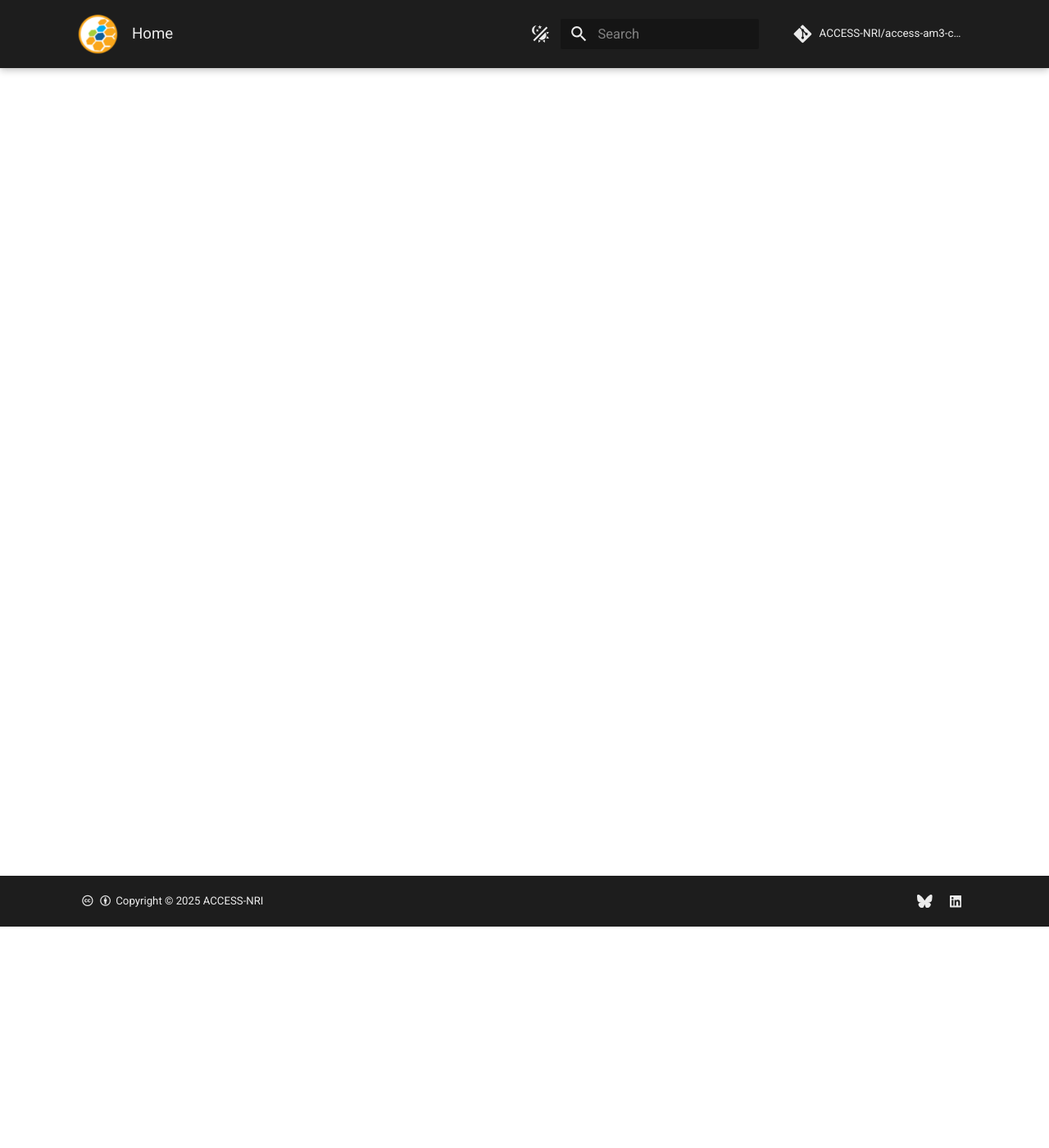
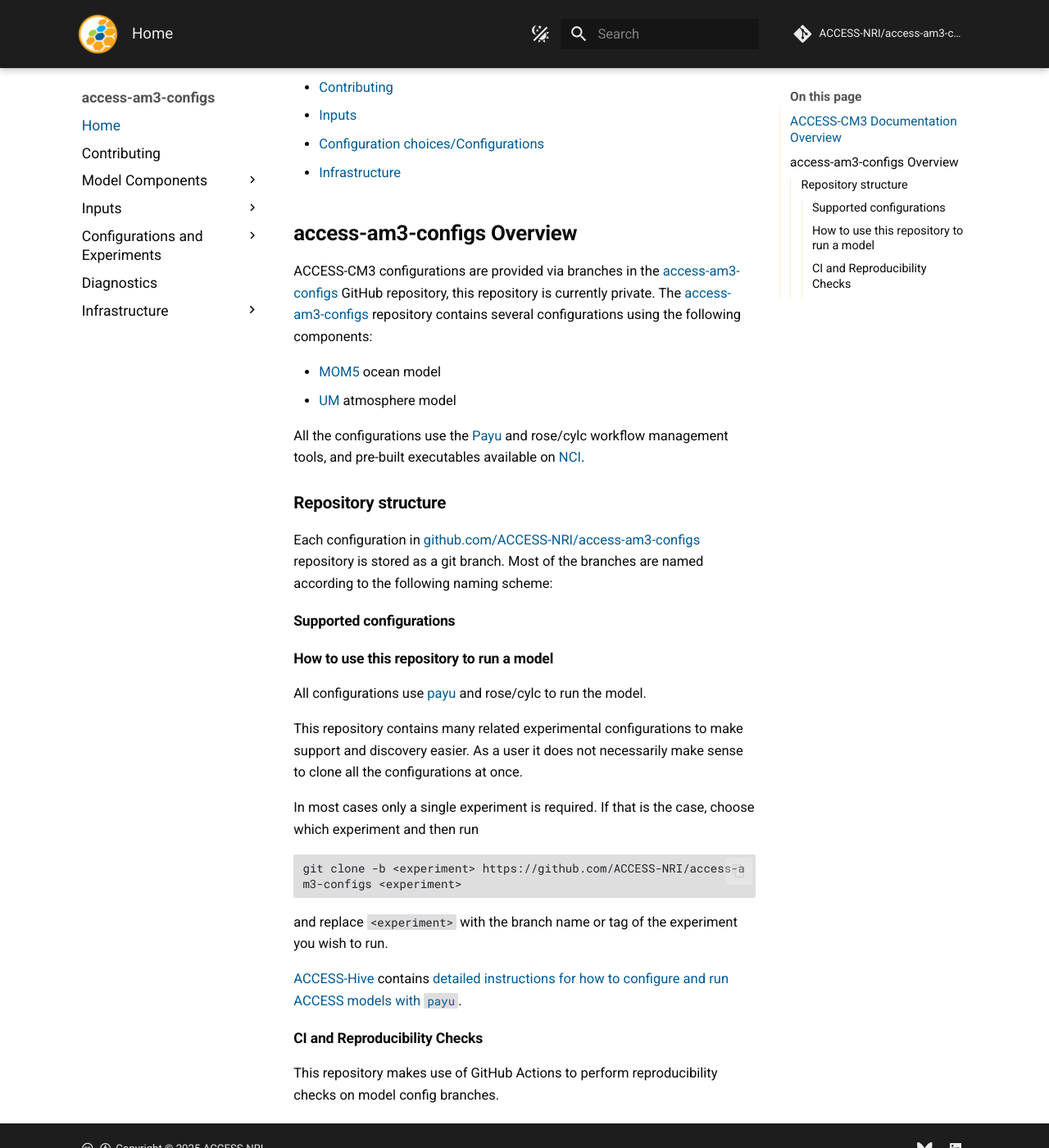
Before and after one commit to ACCESS-NRI/access-am3-configs-doc, an MkDocs documentation site: the page built from documentation/docs/pages/index.md, in a window 1280 px wide and 1400 px high, scrolled down 270 px. Shown: the whole window at 82% size. Built offline with MkDocs 1.6.1 and Material for MkDocs 9.7.7, drawn with Linux system fonts in a browser that asks for light colours; comment, search, counter and statistics services are not loaded; some of the changed text lies outside the part shown.

````diff
--- a/documentation/docs/pages/index.md
+++ b/documentation/docs/pages/index.md
@@ -1 +1,53 @@
-AM3 configuration docs will go here!
+
+# Home
+
+Welcome to the documentation for the [ACCESS-CM3 model configurations](https://github.com/ACCESS-NRI/access-am3-configs)!
+
+
+## ACCESS-CM3 Documentation Overview
+
+See the navigation links on the left. Some reading tips, see:
+
+ - [Contributing](/contributing)
+ - [Inputs](/inputs/Forcing-data-models)
+ - [Configuration choices/Configurations](/configurations/Overview/)
+ - [Infrastructure](/infrastructure/Architecture/)
+
+## access-am3-configs Overview
+ACCESS-CM3 configurations are provided via branches in the [access-am3-configs](https://github.com/ACCESS-NRI/access-am3-configs) GitHub repository, this repository is currently private. The [access-am3-configs](https://github.com/ACCESS-NRI/access-am3-configs) repository contains several configurations using the following components:
+
+- [MOM5](https://github.com/ACCESS-NRI/mom5) ocean model
+- [UM](https://github.com/ACCESS-NRI/UM) atmosphere model
+
+All the configurations use the [Payu](https://payu.readthedocs.io/en/latest/) and rose/cylc workflow management tools, and pre-built executables available on [NCI](https://nci.org.au/).
+
+### Repository structure
+
+Each configuration in [github.com/ACCESS-NRI/access-am3-configs](https://github.com/ACCESS-NRI/access-am3-configs) repository is stored as a git branch. Most of the branches are named according to the following naming scheme:
+
+
+#### Supported configurations
+
+
+
+#### How to use this repository to run a model
+
+All configurations use [payu](https://github.com/payu-org/payu) and rose/cylc to run the model.
+
+This repository contains many related experimental configurations to make support
+and discovery easier. As a user it does not necessarily make sense to clone all the
+configurations at once.
+
+In most cases only a single experiment is required. If that is the case, choose which experiment and then run
+
+```sh
+git clone -b <experiment> https://github.com/ACCESS-NRI/access-am3-configs <experiment>
+```
+
+and replace `<experiment>` with the branch name or tag of the experiment you wish to run.
+
+[ACCESS-Hive](https://access-hive.org.au/) contains [detailed instructions for how to configure and run ACCESS models with `payu`](https://access-hive.org.au/models/run-a-model).
+
+#### CI and Reproducibility Checks
+
+This repository makes use of GitHub Actions to perform reproducibility checks on model config branches.
--- a/documentation/mkdocs.yml
+++ b/documentation/mkdocs.yml
@@ -96,6 +96,30 @@ markdown_extensions:
 # Navigation
 nav:
   - Home:                            pages/index.md
+  - Contributing:
+        - Contributing overview:     pages/contributing/index.md
+  - Model Components:
+        - MOM - ocean:      pages/model_components/mom.md
+        - WOMBAT - ocean biogeochem.:   pages/model_components/wombat.md
+        - CICE - sea ice:     pages/model_components/cice.md
+        - UM - atmosphere:       pages/model_components/um.md
+        - CABLE - land:    pages/model_components/cable.md
+        - CASA - land biogeochem.:     pages/model_components/casa.md
+  - Inputs:
+        - Ocean:    pages/inputs/ocean.md
+        - Sea ice:    pages/inputs/seaice.md
+        - Atmosphere:    pages/inputs/atmosphere.md
+        - Land:    pages/inputs/land.md
+
+  - Configurations and Experiments:
+        - Configuration:    pages/configs_experiments/overviewconfiguration.md
+        - Experiments:    pages/configs_experiments/experiments.md
+
+  - Diagnostics:        pages/diagnostics/index.md
+  - Infrastructure:
+        - Architecture:          pages/infrastructure/Architecture.md
+        - Building:              pages/infrastructure/Building.md
+        - Git practices:         pages/infrastructure/Git-practices.md
 
 # Footer
 extra:
````
Also changed, not shown: documentation/docs/pages/contributing/index.md (added, +47 -0 lines), documentation/docs/pages/inputs/atmosphere.md (added, +6 -0 lines), documentation/docs/pages/inputs/land.md (added, +12 -0 lines), documentation/docs/pages/inputs/ocean.md (added, +9 -0 lines), documentation/docs/pages/inputs/seaice.md (added, +4 -0 lines), README.md, documentation/docs/pages/configs_experiments/experiments.md (added), documentation/docs/pages/configs_experiments/overviewconfiguration.md (added), documentation/docs/pages/diagnostics/index.md (added), documentation/docs/pages/infrastructure/Architecture.md (added), documentation/docs/pages/infrastructure/Building.md (added), documentation/docs/pages/infrastructure/Git-practices.md (added), documentation/docs/pages/model_components/cable.md (added), documentation/docs/pages/model_components/casa.md (added), 4 more files.
